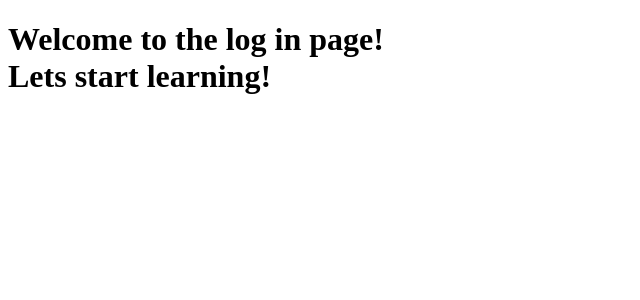
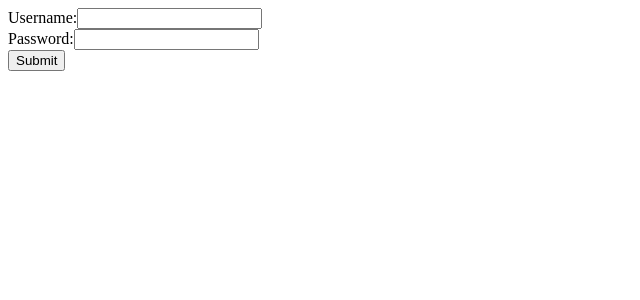
Before and after one commit to ash730xo/login_page_reactLearn, a React (Vite) app: page / in a window 1280 px wide. Shown: the top 300 px of the page, without its empty margins (0-640 px from the left). Built offline with nearby package versions, Linux system fonts and the light colour scheme.

Commit message:
login display & submit button

```diff
--- a/src/App.jsx
+++ b/src/App.jsx
@@ -4,7 +4,19 @@ function App() {
 
   return (
     <>
-      <h1> Welcome to the log in page! <br/> Lets start learning!</h1>
+      <form className= "login_Screen">
+        <div className="login_Container">
+          <div className="username_Container">
+            <label className="username_label">Username:</label>
+            <input type="text" className="username_Input"/>
+          </div>
+          <div className="password_Container">
+            <label className="password_label">Password:</label>
+            <input type="text" className="password_Input"/>
+          </div>
+          <button className="submit">Submit</button>
+        </div>
+      </form>
     </>
   )
 }
```
